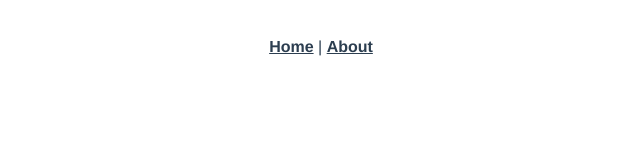
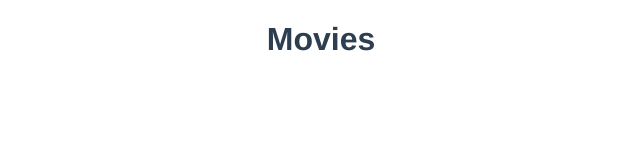
Before and after one commit to octaviocarpes/Netflix-Copy, a Vue app in the folder netflix-test/: page /movies in a window 1280 px wide. Shown: the top 160 px of the page, without its empty margins (319-959 px from the left). Built offline with nearby package versions, Linux system fonts and the light colour scheme.

Commit message:
Added views to project

```diff
--- a/netflix-test/src/App.vue
+++ b/netflix-test/src/App.vue
@@ -1,9 +1,5 @@
 <template>
   <div id="app">
-    <div id="nav">
-      <router-link to="/">Home</router-link> |
-      <router-link to="/about">About</router-link>
-    </div>
     <router-view />
   </div>
 </template>
--- a/netflix-test/src/router.js
+++ b/netflix-test/src/router.js
@@ -1,6 +1,5 @@
 import Vue from "vue";
 import Router from "vue-router";
-import Home from "./views/Home.vue";
 
 Vue.use(Router);
 
@@ -10,17 +9,38 @@ export default new Router({
   routes: [
     {
       path: "/",
-      name: "home",
-      component: Home
+      name: "login",
+      component: () => import("./views/Login.vue")
     },
+
     {
-      path: "/about",
-      name: "about",
-      // route level code-splitting
-      // this generates a separate chunk (about.[hash].js) for this route
-      // which is lazy-loaded when the route is visited.
-      component: () =>
-        import(/* webpackChunkName: "about" */ "./views/About.vue")
+      path: "/profile",
+      name: "profile",
+      component: () => import("./views/Profile.vue")
+    },
+
+    {
+      path: "/metrics",
+      name: "metrics",
+      component: () => import("./views/Metrics.vue")
+    },
+
+    {
+      path: "/movies",
+      name: "movies",
+      component: () => import("./views/Movies.vue")
+    },
+
+    {
+      path: "/player",
+      name: "player",
+      component: () => import("./views/Player.vue")
+    },
+
+    {
+      path: "*",
+      name: "error",
+      component: () => import("./views/Error.vue")
     }
   ]
 });
--- a/netflix-test/src/views/About.vue
+++ /dev/null
@@ -1,5 +0,0 @@
-<template>
-  <div class="about">
-    <h1>This is an about page</h1>
-  </div>
-</template>
--- /dev/null
+++ b/netflix-test/src/views/Error.vue
@@ -0,0 +1,13 @@
+<template>
+  <h1>Error</h1>
+</template>
+
+<script>
+export default {
+
+}
+</script>
+
+<style lang="scss" scoped>
+
+</style>
--- a/netflix-test/src/views/Home.vue
+++ /dev/null
@@ -1,19 +0,0 @@
-<template>
-  <div class="home">
-    <img alt="Vue logo" src="../assets/logo.png" />
-    <HelloWorld msg="Welcome to Your Vue.js App" />
-    <h1>First alteration!</h1>
-  </div>
-</template>
-
-<script>
-// @ is an alias to /src
-import HelloWorld from "@/components/HelloWorld.vue";
-
-export default {
-  name: "home",
-  components: {
-    HelloWorld
-  }
-};
-</script>
--- /dev/null
+++ b/netflix-test/src/views/Login.vue
@@ -0,0 +1,13 @@
+<template>
+  <h1>Login</h1>
+</template>
+
+<script>
+export default {
+
+}
+</script>
+
+<style lang="scss" scoped>
+
+</style>
--- /dev/null
+++ b/netflix-test/src/views/Metrics.vue
@@ -0,0 +1,13 @@
+<template>
+  <h1>Metrics</h1>
+</template>
+
+<script>
+export default {
+
+}
+</script>
+
+<style lang="scss" scoped>
+
+</style>
--- /dev/null
+++ b/netflix-test/src/views/Movies.vue
@@ -0,0 +1,13 @@
+<template>
+  <h1>Movies</h1>
+</template>
+
+<script>
+export default {
+
+}
+</script>
+
+<style lang="scss" scoped>
+
+</style>
--- /dev/null
+++ b/netflix-test/src/views/Player.vue
@@ -0,0 +1,13 @@
+<template>
+  <h1>Player</h1>
+</template>
+
+<script>
+export default {
+
+}
+</script>
+
+<style lang="scss" scoped>
+
+</style>
--- /dev/null
+++ b/netflix-test/src/views/Profile.vue
@@ -0,0 +1,13 @@
+<template>
+  <h1>Profile</h1>
+</template>
+
+<script>
+export default {
+
+}
+</script>
+
+<style lang="scss" scoped>
+
+</style>
```
